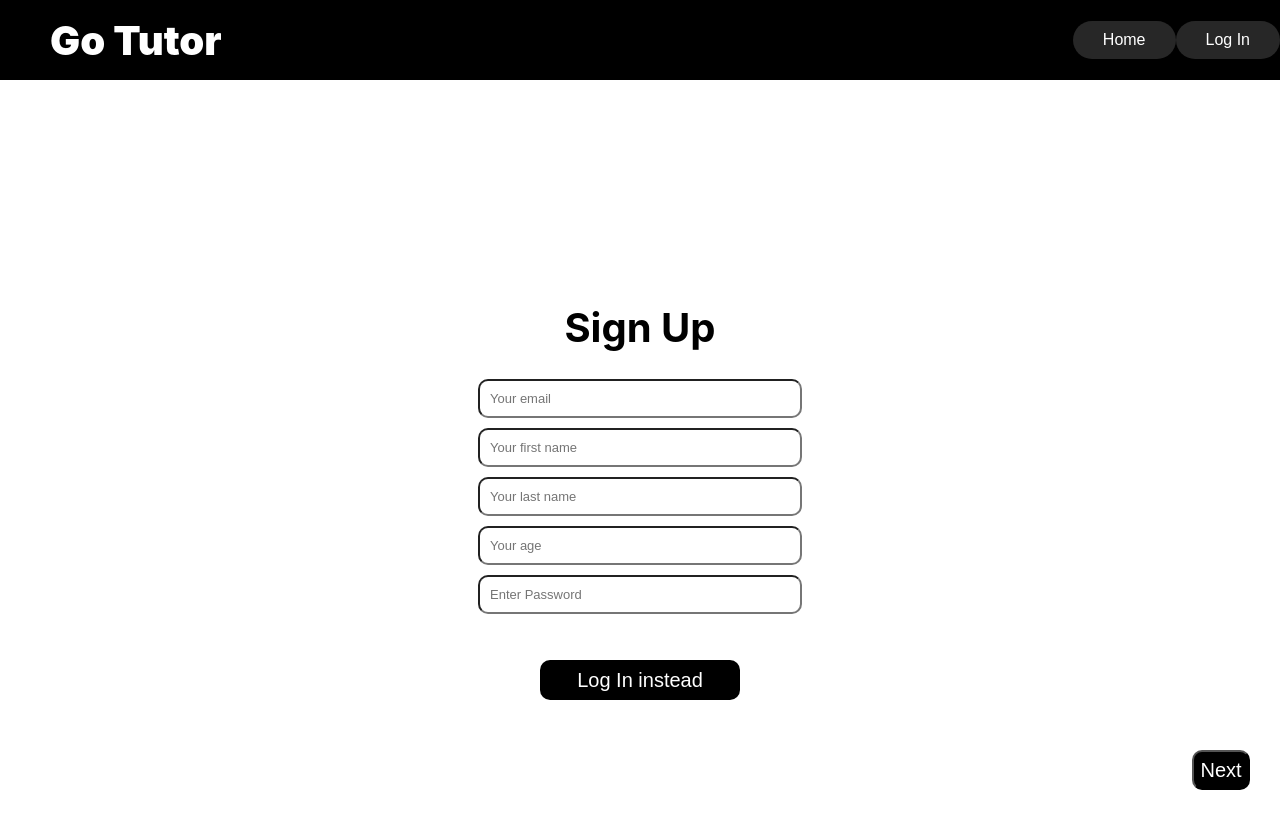
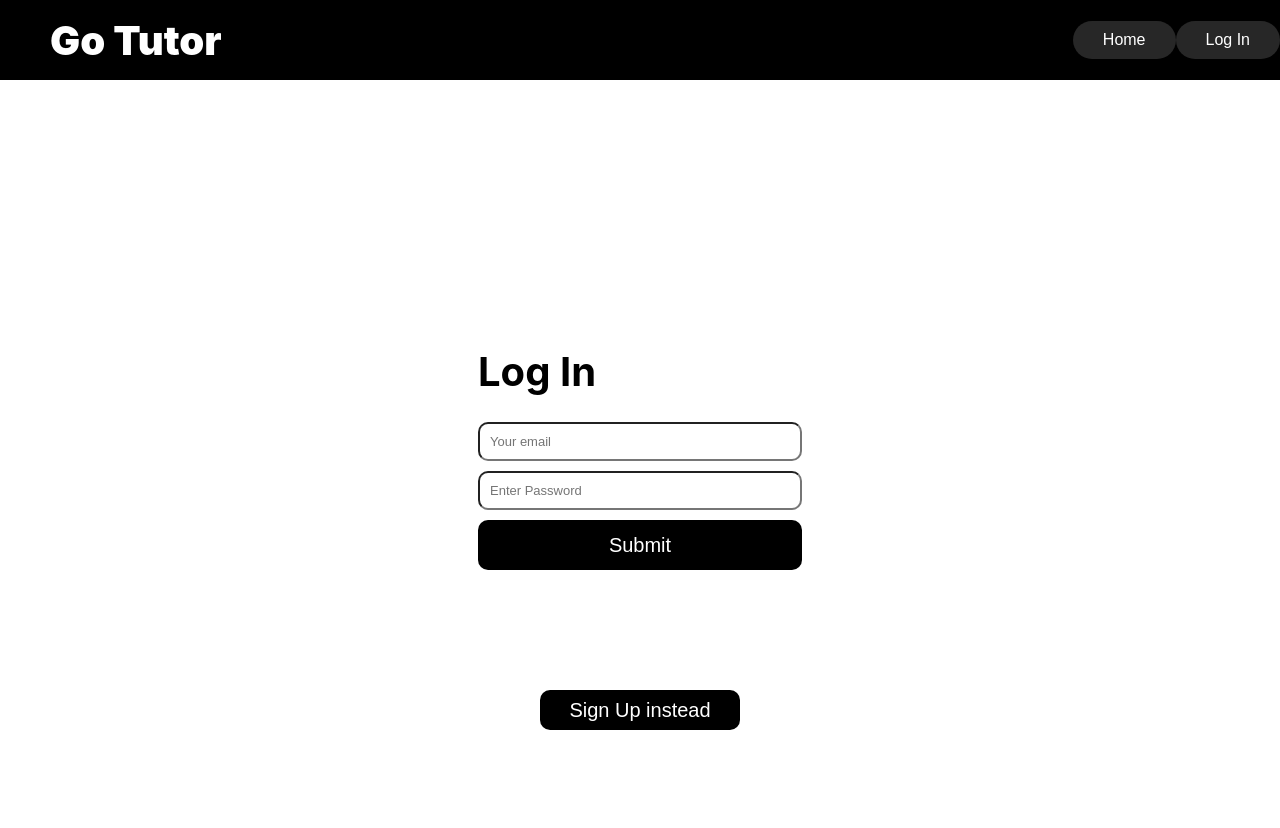
Before and after one commit to visvshah/tutor_now, a React (Create React App) app in the folder front-end/: page /login in a window 1280 px wide. Shown: the top 828 px of the page. Built offline with nearby package versions, Linux system fonts and the light colour scheme.

Commit message:
Tutor and student button for auth

```diff
--- a/front-end/src/Components/Auth/auth.css
+++ b/front-end/src/Components/Auth/auth.css
@@ -1,5 +1,7 @@
 .header{
     font-size: 40px;
+    position: relative;
+    margin-right: auto;
 }
 .authPage{
     display: flex;
@@ -38,10 +40,13 @@ input{
 }
 .submitButton{
     cursor: pointer;
-    margin-top: 20px;
+    /*margin-top: 20px;*/
+    position: relative;
+    margin-bottom: 10px;
     color: white;
     background-color: black;
-    width: 300px;
+    /*width: 300px;*/
+    width: 100%;
     height: 50px;
     border: none;
     border-radius: 10px;
@@ -60,7 +65,7 @@ input{
     font-size: 20px;
     display: flex;
     position: absolute;
-    bottom: 50px;
+    bottom: 20px;
 }
 
 button{
@@ -108,8 +113,6 @@ button:hover{
     align-items: center;
     justify-content: center;
 }
-.arrow{
-}
 .leftArrow{
     font-size: 20px;
     color: white;
@@ -149,3 +152,9 @@ button:hover{
     justify-content: center;
     overflow: hidden;
 }
+.tutorButton{
+
+}
+.studentButton{
+
+}
--- a/front-end/src/Components/Auth/auth.jsx
+++ b/front-end/src/Components/Auth/auth.jsx
@@ -1,21 +1,21 @@
-import React, {useState} from "react";
+import React, { useState } from "react";
 import "./auth.css"
-import {useNavigate} from "react-router-dom";
+import { useNavigate } from "react-router-dom";
 
 export default function Auth() {
     const [currentPage, changePage] = useState(0);
-    const moveLeft = ()=>{
-        if(currentPage>0) {
-            changePage(currentPage-1);
+    const moveLeft = () => {
+        if (currentPage > 0) {
+            changePage(currentPage - 1);
         }
         else {
             currentPage(2);
         }
 
     }
-    const moveRight = ()=>{
-        if(currentPage<2) {
-            changePage(currentPage+1);
+    const moveRight = () => {
+        if (currentPage < 2) {
+            changePage(currentPage + 1);
         }
         else {
             changePage(0);
@@ -24,17 +24,17 @@ export default function Auth() {
     const [logIn, changeLogIn] = useState(false);
     const [error, setError] = useState(false);
     const navigate = useNavigate();
-    const handleSubmit = (event) =>{
+    const handleSubmit = (event) => {
         event.preventDefault();
-        if(logIn){
+        if (logIn) {
             sendLogIn()
         }
-        else{
+        else {
             sendSignUp()
         }
 
     }
-    const sendLogIn = (e) =>{
+    const sendLogIn = (e) => {
         /**
         fetch("http://localhost:5001/api/users/login", { method: "POST", body: JSON.stringify(tutorData), mode: 'cors', headers: {'Accept': 'application/json', 'Content-Type': 'application/json'},contentType: "application/json"})
             .then(res => {
@@ -52,7 +52,7 @@ export default function Auth() {
         **/
     }
 
-    const sendSignUp = (e) =>{
+    const sendSignUp = (e) => {
         /**
         fetch("http://localhost:5001/api/users/signup", { method: "POST", body: JSON.stringify(tutorData), mode: 'cors', headers: {'Accept': 'application/json', 'Content-Type': 'application/json'},contentType: "application/json"})
             .then(res => {
@@ -70,29 +70,33 @@ export default function Auth() {
         */
     }
 
-    const changeMode = () =>{
+    const changeMode = () => {
         changeLogIn(!logIn);
     }
     const [isTutor, setIsTutor] = useState(false)
+    const changeUserType = () => {
+        setIsTutor(!isTutor);
+    }
 
     const [tutorData, setTutorData] = useState({
         fName: "",
         lName: "",
         email: "",
+        number: "",
+        venmo: "",
         //age: "",
         password: "",
+        school: "",
         classYear: undefined,
+        classes: [],
+        gpa: undefined,
         about: "",
-        profilePicture: "",
+        //profilePicture: "",
         //interests: [],
-        classesToTutor: [],
-        tutorHistory: [/*tutor, date*/],
-        venmo: "",
-        phoneNumber: "",
-        gpa: undefined,
-        organizations: [],
+        //tutorHistory: [/*tutor, date*/],
+        /*organizations: [],
         reviews: [],
-        rating: undefined,
+        rating: undefined,*/
     })
 
     const [studentData, setStudentData] = useState({
@@ -108,43 +112,62 @@ export default function Auth() {
 
     return (
         <div className="authPage">
-            <form autoComplete = "off" validate = "true" className = "form" onSubmit = {handleSubmit}>
-                <div className="projectSlider" style = {{transform: `translateX(-${currentPage * 100}vw)`}}>
+            <form autoComplete="off" validate="true" className="form" onSubmit={handleSubmit}>
+                <div className="projectSlider" style={{ transform: `translateX(-${currentPage * 100}vw)` }}>
                     <div className="projectHolder">
-                        <h1 className = "header" >{logIn ? "Log In" : "Sign Up"}</h1>
-
-                        <input placeholder = "Your email" id = "email" name = "email" type ="email" onChange = {(e) => setTutorData({...tutorData, email: e.target.value})}/>
-                        { !logIn && (
+                        {/*<div>
+                            {!logIn && (
                                 <>
-                                <input placeholder = "Your first name" id = "fName" name = "fName" type ="fName" onChange = {(e) => setTutorData({...tutorData, fName: e.target.value})}/>
-                                <input placeholder = "Your last name" id = "lName" name = "lName" type ="lName" onChange = {(e) => setTutorData({...tutorData, lName: e.target.value})}/>
-                                <input placeholder = "Your age" id = "age" name = "age" type ="age" onChange = {(e) => setTutorData({...tutorData, age: e.target.value})}/>
+                                <button className="tutorButton">Tutor</button>
+                                <button className="studentButton">Student</button>
+                                </>
+                            )}
+                            </div>*/}
+                        <div>
+                            <h1 className="header" >{logIn ? "Sign Up" : "Log In"}</h1>
+                            {logIn && (
+                                <>
+                                    <button onClick={() => moveRight()} className="tutorButton">Tutor</button>
+                                    <button className="studentButton">Student</button>
+                                    {isTutor && (
+                                        <>
+                                            <input placeholder="Your email" id="email" name="email" type="email" onChange={(e) => setTutorData({ ...tutorData, email: e.target.value })} />
+                                            <input placeholder="Enter Password" id="password" name="password" type="password" onChange={(e) => setTutorData({ ...tutorData, password: e.target.value })} />
+                                            <input placeholder="Your first name" id="fName" name="fName" type="fName" onChange={(e) => setTutorData({ ...tutorData, fName: e.target.value })} />
+                                            <input placeholder="Your last name" id="lName" name="lName" type="lName" onChange={(e) => setTutorData({ ...tutorData, lName: e.target.value })} />
+                                            <input placeholder="Your age" id="age" name="age" type="age" onChange={(e) => setTutorData({ ...tutorData, age: e.target.value })} />
+                                        </>
+                                    )
+                                    }
+                                    {(currentPage > 1) && (
+                                        <button onClick={() => moveLeft()} className='leftArrow'>Back</button>
+                                    )
+                                    }
+                                    {(currentPage > 0 && currentPage != 2) && (
+                                        <button onClick={() => moveRight()} className='submitButton'>Next</button>
+                                    )
+                                    }
                                 </>
                             )
                             }
 
-                        <input placeholder = "Enter Password" id = "password" name = "password" type ="password" onChange = {(e) => setTutorData({...tutorData, password: e.target.value})}/>
-                        { logIn && (
-                            <button className = "submitButton" type="submit" onClick = {handleSubmit}>Submit</button>
+                            {!logIn && (
+                                <>
+                                    <input placeholder="Your email" id="email" name="email" type="email" onChange={(e) => setTutorData({ ...tutorData, email: e.target.value })} />
+                                    <input placeholder="Enter Password" id="password" name="password" type="password" onChange={(e) => setTutorData({ ...tutorData, password: e.target.value })} />
+                                    <button className="submitButton" type="submit" onClick={handleSubmit}>{logIn ? "Next" : "Submit"}</button>
+                                </>
                             )}
                             {error && (
                                 <>
-                                <div className = "error">Error!</div>
+                                    <div className="error">Error!</div>
                                 </>
                             )}
-
-                    <button className = "changeMode" onClick = {changeMode}>{logIn ? "Sign Up Instead" : "Log In instead"}</button>
+                        </div>
+                        <button className="changeMode" onClick={changeMode}>{logIn ? "Log In Instead" : "Sign Up instead"}</button>
                     </div>
                 </div>
             </form>
-            {(currentPage != 0) && (
-                <button onClick = {()=>moveLeft()} className='leftArrow'>Back</button>
-            )
-            }
-            {(currentPage != 2) && (
-                 <button onClick = {()=>moveRight()} className = 'rightArrow'>Next</button>
-            )
-            }
         </div>
     )
 }
```
Lines whose indentation alone changed are shown as unchanged.
